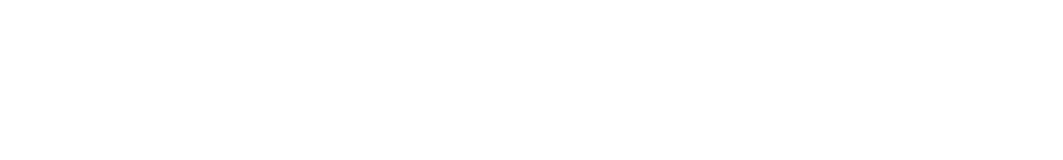
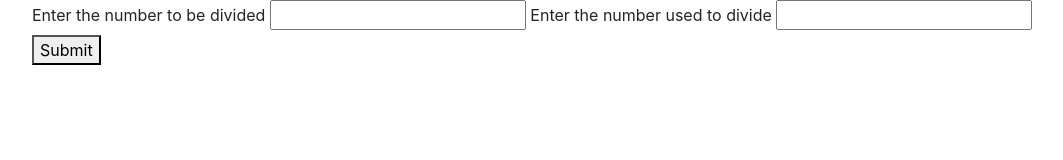
Before and after one commit to boatmountain/EpicodusWeek3Day2, a plain HTML site: page CountUpBy.html in a window 1280 px wide. Shown: the whole page, without its empty margins (53-1116 px from the left). Drawn offline with Linux system fonts and the light colour scheme.

Commit message:
Add container incl form

```diff
--- a/CountUpBy.html
+++ b/CountUpBy.html
@@ -10,6 +10,15 @@
     <title>Count Up By</title>
 </head>
 <body>
-
+    <div class="container">
+        <form action="" id="numberForm">
+            <label for="numerator">Enter the number to be divided</label>
+            <input type="number">
+            <label for="denominator">Enter the number used to divide</label>
+            <input type="number">
+        </form>
+        <button type="submit" form="numberForm"
+        value="submit">Submit</button>
+    </div>
 </body>
 </html>
```
